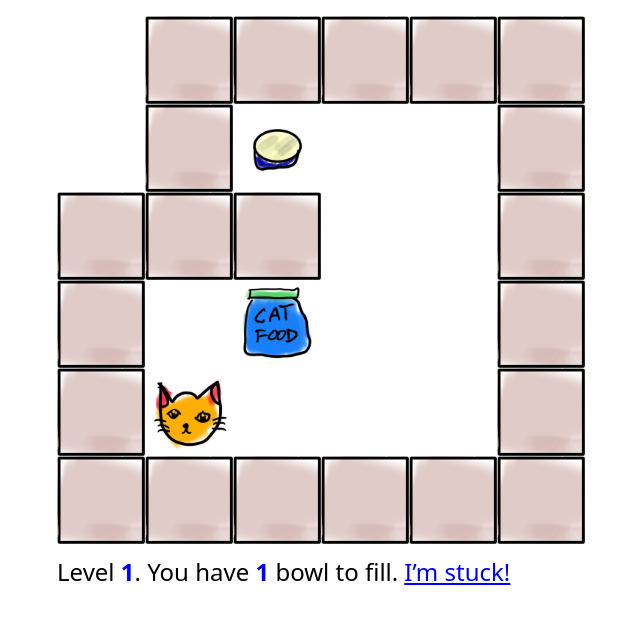
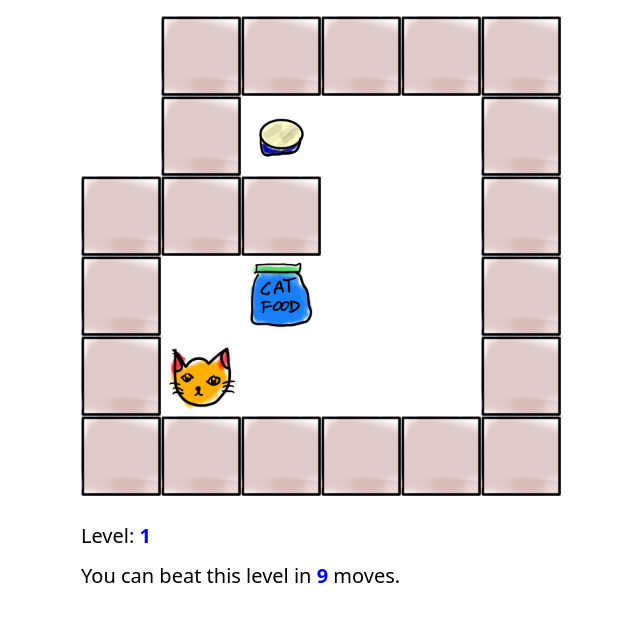
Before and after one commit to davepeck/cats-and-dogs-food, a React (Vite) app: page / in a window 1280 px wide. Shown: the top 624 px of the page, without its empty margins (319-959 px from the left). Built offline with nearby package versions, Linux system fonts and the light colour scheme.

Commit message:
BFS solver

```diff
--- a/src/app.tsx
+++ b/src/app.tsx
@@ -29,7 +29,6 @@ const DIRECTIONS: Record<string, [number, number]> = {
   ArrowRight: [1, 0],
 };
 
-
 /** All the levels, in order. */
 const LEVELS = [
   `
@@ -57,7 +56,7 @@ const LEVELS = [
 #######
 `,
   `
-#####
+ #####
 ##.@ #
 # $$ #
 #.  ##
@@ -166,7 +165,7 @@ const LEVELS = [
 #. $$  #
 #    *@#
 ########
-`
+`,
 ];
 
 /** The type of a level grid. */
@@ -191,8 +190,9 @@ const makeLevel = (levelStr: string): Level => {
   return level;
 };
 
-// validate all levels
-LEVELS.forEach(levelStr => makeLevel(levelStr));
+/** Take a Level grid as input; return a level string back. */
+const makeLevelStr = (level: Level): string =>
+  level.map((line) => line.join("")).join("\n");
 
 /** Get the [x, y] dimensions of the level array. */
 const getLevelSize = (level: Level): [number, number] => [
@@ -265,34 +265,97 @@ const moveCat = (level: Level, x: number, y: number): Level => {
   return newLevel;
 };
 
+/**
+ * Attempt to solve a level. An iterative, breadth-first implementation.
+ *
+ * Return the minimum number of moves needed to solve the level, or `null` if
+ * the level is unsolvable.
+ */
+const solveLevel = (level: Level): number | null => {
+  const visited = new Set<string>([makeLevelStr(level)]);
+  const queue: [Level, number][] = [[level, 0]];
+
+  while (queue.length > 0) {
+    const [currentLevel, currentMoves] = queue.shift()!;
+
+    // check if we've reached a solution
+    if (getLevelEmptyBowls(currentLevel) === 0) {
+      return currentMoves;
+    }
+
+    // determine our neighbors
+    const neighbors = [moveCat(currentLevel, -1, 0), moveCat(currentLevel, 1, 0), moveCat(currentLevel, 0, -1), moveCat(currentLevel, 0, 1)];
+    for (const neighbor of neighbors) {
+      const neighborStr = makeLevelStr(neighbor);
+      if (!visited.has(neighborStr)) {
+        visited.add(neighborStr);
+        queue.push([neighbor, currentMoves + 1]);
+      }
+    }
+  }
+
+  return null;
+}
+
+
 /** Props to the primary Game component. */
 interface GameProps {
   levelNumber: number;
-  levelStr: string;
+  minMoves: number;
+  levelStart: Level;
   onLevelComplete: () => void;
 }
 
 /** The Game component itself. */
-const Game: React.FC<GameProps> = ({ levelNumber, levelStr, onLevelComplete }) => {
-  const [level, setLevel] = useState(makeLevel(levelStr));
+const Game: React.FC<GameProps> = ({
+  levelNumber,
+  minMoves,
+  levelStart,
+  onLevelComplete,
+}) => {
+  const [level, setLevel] = useState(levelStart);
+  const [moves, setMoves] = useState(0);
 
+  // Set the initial value for currentLevel
   useEffect(() => {
-    setLevel(makeLevel(levelStr));
-  }, [levelStr]);
+    setLevel(levelStart);
+  }, [levelStart]);
 
   // Update the level state whenever keys are pressed
   useEffect(() => {
     const onKeyDown = (e: KeyboardEvent) => {
       const direction = DIRECTIONS[e.key];
       if (direction) {
-        setLevel(moveCat(level, ...direction));
+        const newLevel = moveCat(level, ...direction);
+        const levelChanged = makeLevelStr(newLevel) !== makeLevelStr(level);
+        if (levelChanged) {
+          setLevel(newLevel);
+          setMoves(moves + 1);
+        }
       }
     };
     window.addEventListener("keydown", onKeyDown);
     return () => window.removeEventListener("keydown", onKeyDown);
-  }, [level, setLevel]);
+  }, [level, setLevel, moves]);
 
+  // have we beat the level?
   const bowlsToFill = getLevelEmptyBowls(level);
+
+  // can we still solve the level?
+  const minMovesNow = solveLevel(level);
+
+  let movesDescription;
+  if (moves === 0) {
+    movesDescription = (<p>You can beat this level in <span>{minMoves}</span> moves.</p>);
+  } else if (bowlsToFill === 0) {
+    if (moves === minMoves) {
+      movesDescription = (<p>You took a perfect <span>{moves}</span> moves!</p>);
+    } else {
+      movesDescription = (<p>You took <span>{moves}</span> moves; it can be done in <span>{minMoves}</span>.</p>);
+    }
+  } else {
+    movesDescription = (<p>Moves so far: <span>{moves}</span></p>);
+  }
 
   return (
     <div className="game">
@@ -305,25 +368,14 @@ const Game: React.FC<GameProps> = ({ levelNumber, levelStr, onLevelComplete }) =
           </div>
         ))}
       </div>
-      <div className="instructions">
-        <span className="bowls-to-fill">
-          Level <span>{levelNumber}</span>.{" "}
-          {bowlsToFill === 0 ? (
-            "You beat the level!"
-          ) : (
-            <>
-              You have <span>{bowlsToFill}</span>{" "}
-              {bowlsToFill === 1 ? "bowl" : "bowls"} to fill.
-            </>
-          )}
-          {bowlsToFill === 0 ? (
-            <button onClick={onLevelComplete}>Next level!</button>
-          ) : (
-            <button onClick={() => setLevel(makeLevel(levelStr))}>
-              I&rsquo;m stuck!
-            </button>
-          )}
-        </span>
+      <div className="stats">
+        {bowlsToFill === 0 && <p>You won! 😸 <a href="#" onClick={onLevelComplete}>Play the next level</a>.</p>}
+        <p>Level: <span>{levelNumber}</span></p>
+        {movesDescription}
+        {
+          minMovesNow === null &&
+          <p>Whoops! You're struck. <a href="#" onClick={() => setLevel(levelStart)}>Try again</a>.</p>
+        }
       </div>
     </div>
   );
@@ -331,26 +383,38 @@ const Game: React.FC<GameProps> = ({ levelNumber, levelStr, onLevelComplete }) =
 
 /** The top-level react app! */
 export const App: React.FC = () => {
+  // Determine the current level
   const urlParams = new URLSearchParams(window.location.search);
-  const maybeInitialIndex = parseInt(urlParams.get("level") || "0", 10);
-  const initialIndex = isNaN(maybeInitialIndex)
+  const maybeLevelNumber = parseInt(urlParams.get("level") || "0", 10);
+  const levelIndex = isNaN(maybeLevelNumber)
     ? 0
-    : Math.min(Math.max(1, maybeInitialIndex), LEVELS.length) - 1;
-  const [levelIndex, setLevelIndex] = useState(initialIndex);
+    : Math.min(Math.max(1, maybeLevelNumber), LEVELS.length) - 1;
 
-  const incrementLevelIndex = () => {
-    setLevelIndex((levelIndex) => (levelIndex + 1) % LEVELS.length);
+
+  const navigateToNextLevel = () => {
+    // use navigation so that reload takes you back to the same level
+    const nextLevelNumber = ((levelIndex + 1) % LEVELS.length) + 1;
+    window.location.href = `?level=${nextLevelNumber}`;
   };
 
-  console.log(`Playing level ${levelIndex + 1}`);
-  console.log(LEVELS[levelIndex]);
+  const level = makeLevel(LEVELS[levelIndex]);
+  const minMoves = solveLevel(level);
+
+  if (minMoves === null) {
+    return (
+      <div className="app">
+        <h1>Unsolvable level!</h1>
+      </div>
+    );
+  }
 
   return (
     <div className="app">
       <Game
         levelNumber={levelIndex + 1}
-        levelStr={LEVELS[levelIndex]}
-        onLevelComplete={incrementLevelIndex}
+        minMoves={minMoves}
+        levelStart={level}
+        onLevelComplete={navigateToNextLevel}
       />
     </div>
   );
--- a/src/index.scss
+++ b/src/index.scss
@@ -12,7 +12,7 @@ body {
 }
 
 .game {
-  max-width: 66vmin;
+  max-width: 60vmin;
   display: flex;
   flex-direction: column;
   margin: 0 auto;
@@ -63,8 +63,11 @@ body {
   background-image: url("./img/wall.png");
 }
 
-.bowls-to-fill {
-  font-size: 1.5em;
+.stats {
+  font-size: 1.25em;
+  line-height: 1em;
+  margin-top: 0.5em;
+  flex: 0 1 200px;
 
   span {
     color: blue;
@@ -72,17 +75,17 @@ body {
   }
 }
 
-.instructions {
-  margin-top: 0.5em;
-  flex: 0 1 200px;
+a:hover {
+  background-color: #ddd;
+  transition: background-color 0.2s ease-in-out;
 }
 
 button {
   display: inline-block;
   color: blue;
   text-decoration: underline;
-  margin-left: 0.25em;
-  padding: 0.25em;
+  margin: 0;
+  padding: 0 0 0 0.25em;
   background-color: transparent;
   border: 0px solid transparent;
   cursor: pointer;
```
